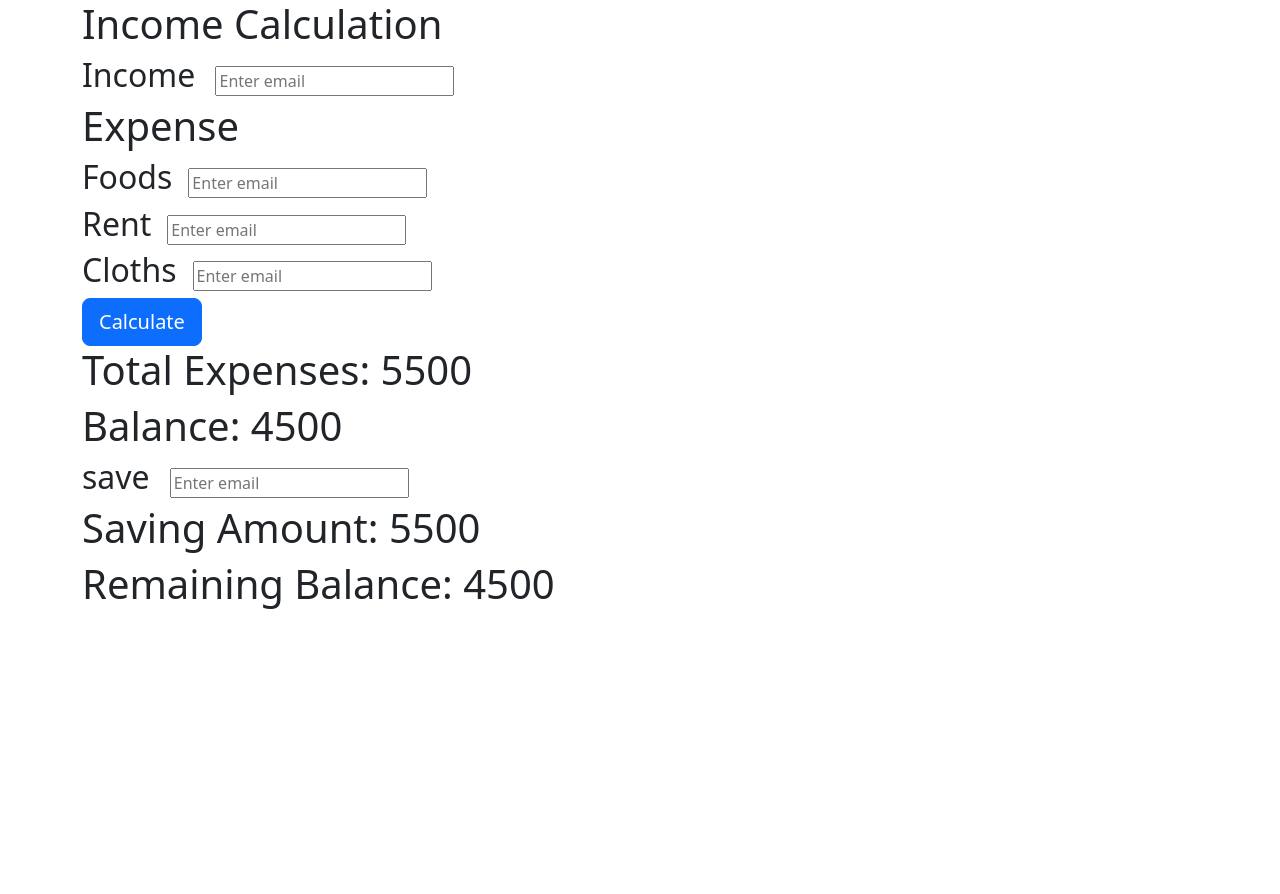
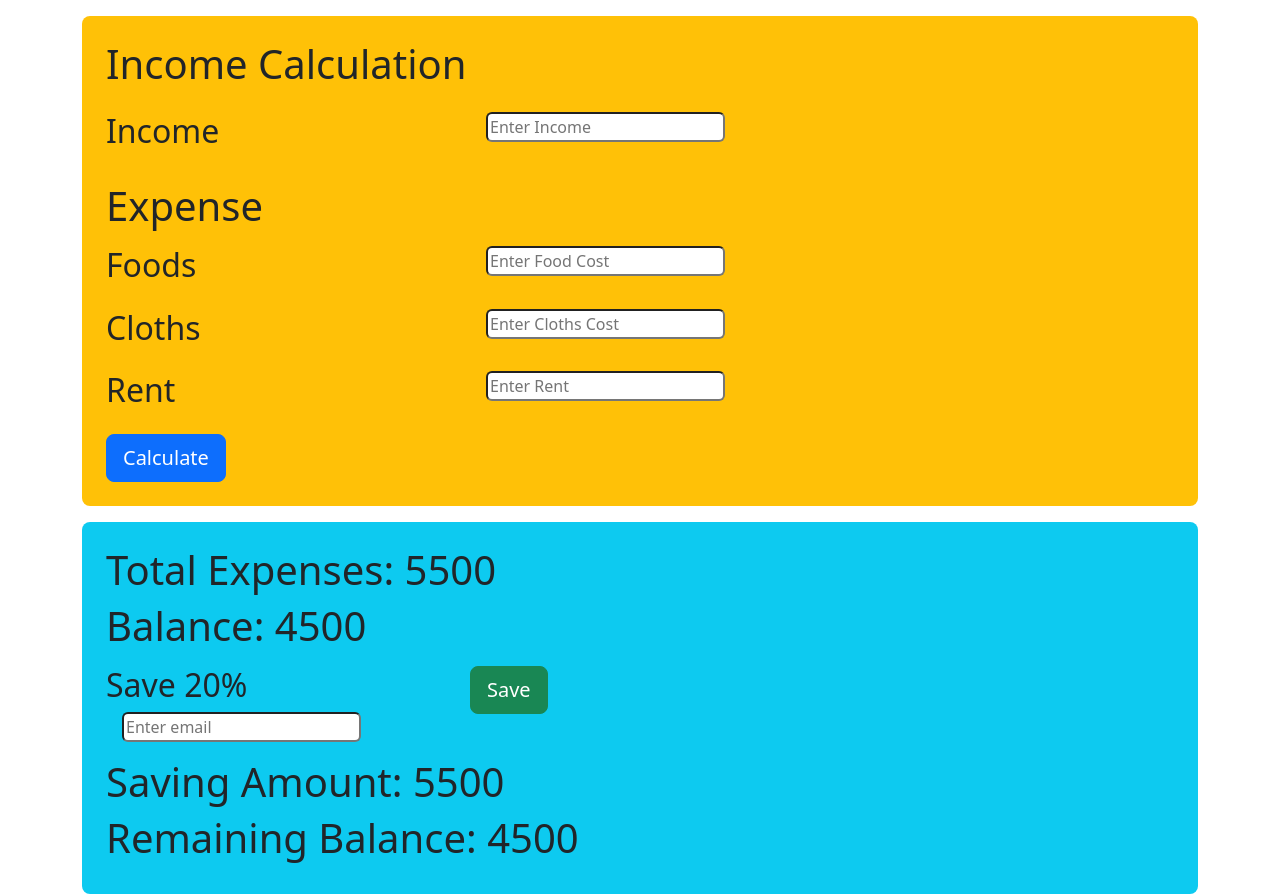
Before and after one commit to hasanulhasan/be-money-saver, a plain HTML site: page index.html in a window 1280 px wide. Before the commit the page ends 800 px from the top, so only its background shows below. Drawn offline with nearby package versions, Linux system fonts and the light colour scheme.

Commit message:
UI is ready for use

```diff
--- a/index.html
+++ b/index.html
@@ -10,27 +10,59 @@
 </head>
 <body>
   <section class="container">
-      <div class="aForm">
+      <div class="aForm bg-warning p-4 mt-3 rounded-3">
         <div class="income">
           <h1>Income Calculation</h1>
-        <h2 class="d-inline-block">Income</h2>
-        <input class="ms-3" type="text" placeholder="Enter email" aria-describedby="inputGroup-sizing-lg">
+        </div>
+        <div class="row my-4">
+          <div class="col-4">
+            <h2 class="d-inline-block">Income</h2>
+          </div>
+          <div class="col-8">
+            <input class="ms-3 rounded-2" type="text" placeholder="Enter Income">
+          </div>
         </div>
         <h1>Expense</h1>
-        <h2 class="d-inline-block">Foods</h2><input class="ms-3" type="text" placeholder="Enter email"><br>
-        <h2 class="d-inline-block">Rent</h2><input class="ms-3" type="text" placeholder="Enter email"><br>
-        <h2 class="d-inline-block">Cloths</h2><input class="ms-3" type="text" placeholder="Enter email">
+        <div class="row my-3">
+          <div class="col-4">
+            <h2 class="d-inline-block">Foods</h2>
+          </div>
+          <div class="col-8">
+            <input class="ms-3 rounded-2" type="text" placeholder="Enter Food Cost">
+          </div>
+        </div>
+        <div class="row my-3">
+          <div class="col-4">
+            <h2 class="d-inline-block">Cloths</h2>
+          </div>
+          <div class="col-8">
+            <input class="ms-3 rounded-2" type="text" placeholder="Enter Cloths Cost">
+          </div>
+        </div>
+        <div class="row my-3">
+          <div class="col-4">
+            <h2 class="d-inline-block">Rent</h2>
+          </div>
+          <div class="col-8">
+            <input class="ms-3 rounded-2" type="text" placeholder="Enter Rent"><br>
+          </div>
+        </div>
         <button type="button" class="btn btn-primary btn-lg d-block">Calculate</button>
       </div>
-      <div>
+      <div class="bg-info p-4 rounded-3 mt-3">
         <h1>Total Expenses: <span>5500</span></h1>
         <h1>Balance: <span>4500</span></h1>
-        <h2 class="d-inline-block">save</h2>
-        <input class="ms-3" type="text" placeholder="Enter email" aria-describedby="inputGroup-sizing-lg">
+        <div class="row my-3">
+          <div class="col-4">
+            <h2 class="d-inline-block">Save 20%</h2><input class="ms-3 rounded-2" type="text" placeholder="Enter email">
+          </div>
+          <div class="col-8">
+            <button type="button" class="btn btn-success btn-lg d-block">Save</button>
+          </div>
+        </div>
         <h1>Saving Amount: <span>5500</span></h1>
         <h1>Remaining Balance: <span>4500</span></h1>
       </div>
-
   </section>
 </body>
 </html>
```
